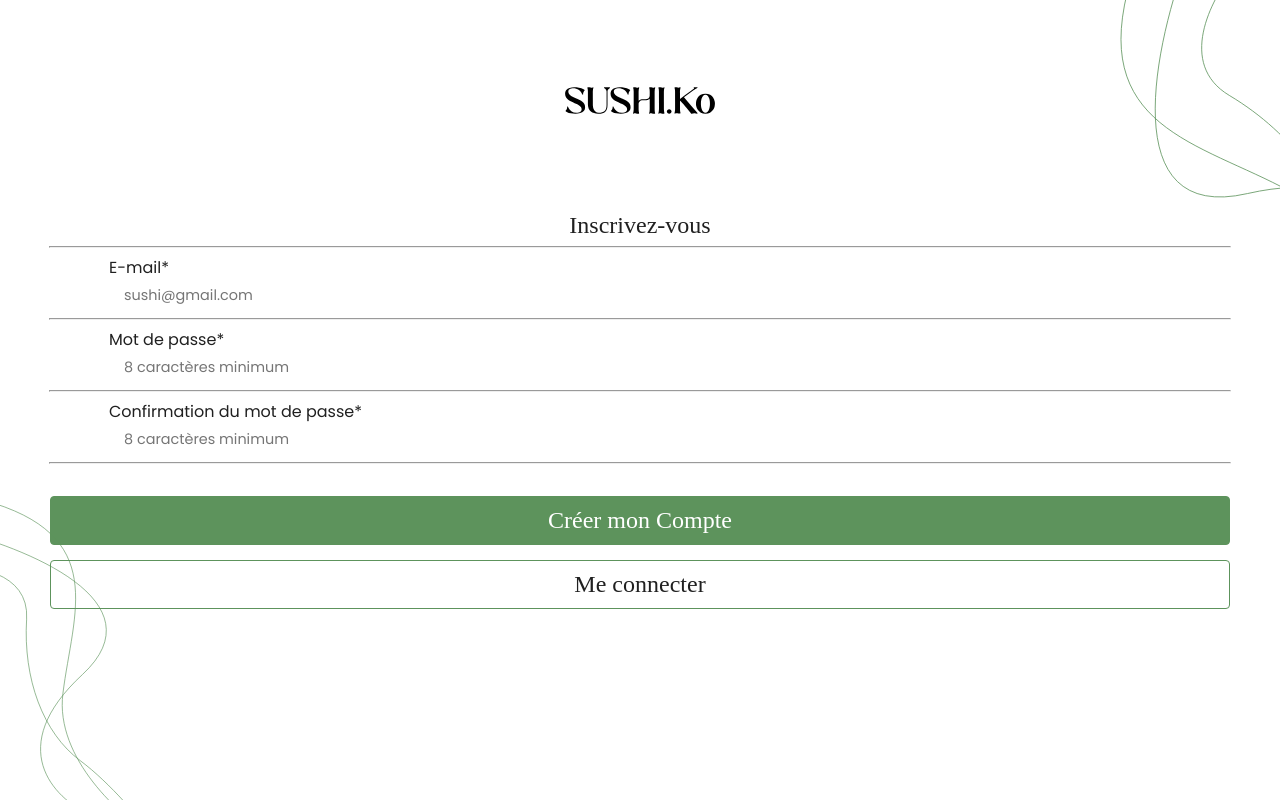
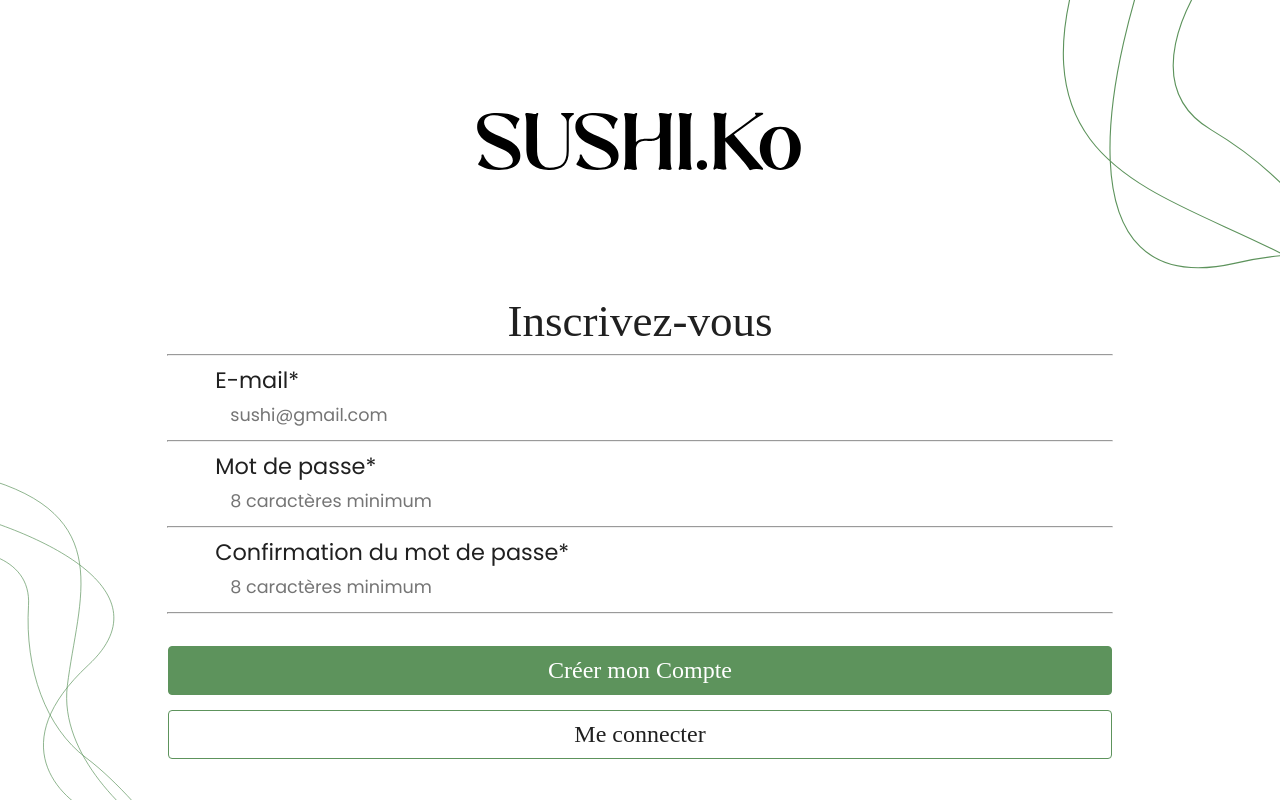
Before and after one commit to Raphi04/SAE_401, an Angular app: page /app-inscription in a window 1280 px wide. Built offline with nearby package versions, Linux system fonts and the light colour scheme; a web font is replaced by a local one.

Commit message:
Responsive Connexion & Inscroption

```diff
--- a/src/app/component/connexion/connexion.component.css
+++ b/src/app/component/connexion/connexion.component.css
@@ -113,3 +113,134 @@ section > #inscriptionButton {
     font-family: Poppins;
     font-size: 0.8rem;
 }
+
+
+/*MEDIA*/
+@media screen and (min-width: 768px){
+    section > img {
+        width: 40%;
+    }
+
+    section > #greenTopRight {
+        width: 20%;
+    }
+
+    section > #greenBottomLeft {
+        width: 15%;
+    }
+
+    section > h2 {
+        font-size: 45px;
+    }
+    section > hr {
+        width: 85%;
+    }
+    section > form {
+        width: 85%;
+    }
+    section > #inscriptionButton {
+        width: 85%;
+    }
+    section > form > div > label {
+        font-size: 1.4rem;
+    }
+    section > form > div > input {
+        font-size: 1.1rem;
+    }
+}
+
+@media screen and (min-width: 1024px){
+    section > img {
+        width: 32%;
+    }
+
+    section > #greenTopRight {
+        width: 17%;
+    }
+
+    section > #greenBottomLeft {
+        width: 13%;
+    }
+
+    section > h2 {
+        font-size: 45px;
+    }
+    section > hr {
+        width: 80%;
+    }
+    section > form {
+        width: 80%;
+    }
+    section > #inscriptionButton {
+        width: 80%;
+    }
+    section > form > div > label {
+        font-size: 1.4rem;
+    }
+    section > form > div > input {
+        font-size: 1.1rem;
+    }
+}
+
+@media screen and (min-width: 1440px){
+    section > img {
+        width: 28%;
+    }
+
+    section > #greenTopRight {
+        width: 17%;
+    }
+
+    section > #greenBottomLeft {
+        width: 13%;
+    }
+
+    section > h2 {
+        font-size: 55px;
+    }
+    section > hr {
+        width: 75%;
+    }
+    section > form {
+        width: 75%;
+    }
+    section > form > div > label {
+        font-size: 1.6rem;
+    }
+    section > form > div > input {
+        font-size: 1.3rem;
+    }
+    section > form > #connexionButton {
+        font-size: 1.8rem;
+    }
+
+    section > #inscriptionButton {
+        width: 75%;
+        font-size: 1.8rem;
+    }
+}
+@media screen and (min-width: 1920px){
+    section > h2 {
+        font-size: 75px;
+    }
+    section > hr {
+        width: 65%;
+    }
+    section > form {
+        width: 65%;
+    }
+    section > form > div > label {
+        font-size: 1.9rem;
+    }
+    section > form > div > input {
+        font-size: 1.5rem;
+    }
+    section > form > #connexionButton {
+        font-size: 2.3rem;
+    }
+
+    section > #inscriptionButton {
+        width: 65%;
+        font-size: 2.3rem;
+    }
+}
--- a/src/app/component/inscription/inscription.component.css
+++ b/src/app/component/inscription/inscription.component.css
@@ -4,6 +4,126 @@ section {
     width: calc(100% - 100px);
     background-color: var(--white);
     color: var(--black);
+    display: flex;
+    flex-direction: column;
+    align-items: center;
+    padding: 65px 50px;
+}
+
+section > img {
+    width: 175px;
+    z-index: 10;
+}
+
+section > #greenTopRight {
+    position: absolute;
+    top: 0px;
+    right: 0px;
+    width: 160px;
+    z-index: 1;
+}
+
+section > #greenBottomLeft {
+    position: absolute;
+    bottom: 0px;
+    left: 0px;
+    width: 155px;
+    z-index: 1;
+}
+
+section > h2 {
+    margin-top: 65px;
+    color: var(--black);
+    font-weight: 500;
+    z-index: 10;
+}
+
+section > hr {
+    margin: 7px 0px;
+    width: 100%;
+    z-index: 10;
+}
+
+section > form {
+
+    display: flex;
+    flex-direction: column;
+    align-items: center;
+    width: 100%;
+}
+
+section > form > div {
+    display: flex;
+    flex-direction: column;
+    width: 90%;
+}
+
+section > form > div > label {
+    color: var(--black);
+    font-size: 1rem;
+    font-family: Poppins;
+    font-weight: 500;
+}
+
+section > form > div > input {
+    border: none;
+    outline: none;
+    padding: 5px 5px 5px 15px;
+    font-family: Poppins;
+    font-weight: 200;
+    font-size: 0.9rem;
+    color: black;
+    background-color: transparent;
+}
+
+section > form > hr {
+    margin: 7px 0px;
+    width: 100%;
+}
+
+section > #connexionButton {
+    width: 100%;
+    display: block;
+    padding: 10px 0px;
+    margin-top: 15px;
+    font-size: 1.5rem;
+    color: var(--black);
+    text-align: center;
+    background-color: var(--white);
+    border: 1px solid var(--green);
+    border-radius: 4px;
+}
+
+section > form > #inscriptionButton {
+    width: 100%;
+    display: block;
+    padding: 10px 0px;
+    margin-top: 25px;
+    font-size: 1.5rem;
+    color: var(--white);
+    background-color: var(--green);
+    text-align: center;
+    border: 1px solid var(--green);
+    border-radius: 4px;
+}
+
+.errorInput {
+    border: 1px solid rgb(219, 0, 0) !important;
+}
+
+.errorMessage {
+    color: rgb(219, 0, 0) !important;
+    font-family: Poppins;
+    font-size: 0.8rem;
+}
+
+
+/*MEDIA*/
+section {
+    position: relative;
+    height: calc(100% - 130px);
+    width: calc(100% - 100px);
+    background-color: var(--white);
     display: flex;
     flex-direction: column;
     align-items: center;
@@ -80,20 +200,7 @@ section > form > hr {
     width: 100%;
 }
 
-section > #connexionButton {
-    width: 100%;
-    display: block;
-    padding: 10px 0px;
-    margin-top: 15px;
-    font-size: 1.5rem;
-    color: var(--black);
-    text-align: center;
-    background-color: var(--white);
-    border: 1px solid var(--green);
-    border-radius: 4px;
-}
-
-section > form > #inscriptionButton {
+section > form > #connexionButton {
     width: 100%;
     display: block;
     padding: 10px 0px;
@@ -101,6 +208,18 @@ section > form > #inscriptionButton {
     font-size: 1.5rem;
     color: var(--white);
     background-color: var(--green);
+    text-align: center;
+    border: 1px solid var(--green);
+    border-radius: 4px;
+}
+
+section > #inscriptionButton {
+    width: 100%;
+    display: block;
+    padding: 10px 0px;
+    margin-top: 15px;
+    font-size: 1.5rem;
+    color: var(--black);
     text-align: center;
     border: 1px solid var(--green);
     border-radius: 4px;
@@ -115,3 +234,139 @@ section > form > #inscriptionButton {
     font-family: Poppins;
     font-size: 0.8rem;
 }
+
+
+/*MEDIA*/
+@media screen and (min-width: 768px){
+    section > img {
+        width: 40%;
+    }
+
+    section > #greenTopRight {
+        width: 20%;
+    }
+
+    section > #greenBottomLeft {
+        width: 15%;
+    }
+
+    section > h2 {
+        font-size: 45px;
+    }
+    section > hr {
+        width: 85%;
+    }
+    section > form {
+        width: 85%;
+    }
+    section > #connexionButton {
+        width: 85%;
+        font-size: 1.5rem;
+    }
+    section > form > div > label {
+        font-size: 1.4rem;
+    }
+    section > form > div > input {
+        font-size: 1.1rem;
+    }
+}
+
+@media screen and (min-width: 1024px){
+    section > img {
+        width: 32%;
+    }
+
+    section > #greenTopRight {
+        width: 17%;
+    }
+
+    section > #greenBottomLeft {
+        width: 13%;
+    }
+
+    section > h2 {
+        font-size: 45px;
+    }
+    section > hr {
+        width: 80%;
+    }
+    section > form {
+        width: 80%;
+    }
+    section > #connexionButton {
+        width: 80%;
+    }
+    section > form > div > label {
+        font-size: 1.4rem;
+    }
+    section > form > div > input {
+        font-size: 1.1rem;
+    }
+}
+
+@media screen and (min-width: 1440px){
+    section > img {
+        width: 28%;
+    }
+
+    section > #greenTopRight {
+        width: 17%;
+    }
+
+    section > #greenBottomLeft {
+        width: 13%;
+    }
+
+    section > h2 {
+        font-size: 55px;
+    }
+    section > hr {
+        width: 75%;
+    }
+    section > form {
+        width: 75%;
+    }
+    section > form > div > label {
+        font-size: 1.6rem;
+    }
+    section > form > div > input {
+        font-size: 1.3rem;
+    }
+    section > #connexionButton {
+        width: 75%;
+        font-size: 1.8rem;
+    }
+
+    section > form > #inscriptionButton {
+        font-size: 1.8rem;
+    }
+}
+@media screen and (min-width: 1920px){
+    section > img {
+        width: 25%;
+    }
+    section > h2 {
+        margin-top: 50px;
+        font-size: 75px;
+    }
+    section > hr {
+        width: 65%;
+    }
+    section > form {
+        width: 65%;
+    }
+    section > form > div > label {
+        font-size: 1.9rem;
+    }
+    section > form > div > input {
+        font-size: 1.5rem;
+    }
+    section >  #connexionButton {
+        width: 65%;
+        font-size: 2.3rem;
+    }
+
+    section > form >#inscriptionButton {
+        font-size: 2.3rem;
+    }
+}
```
